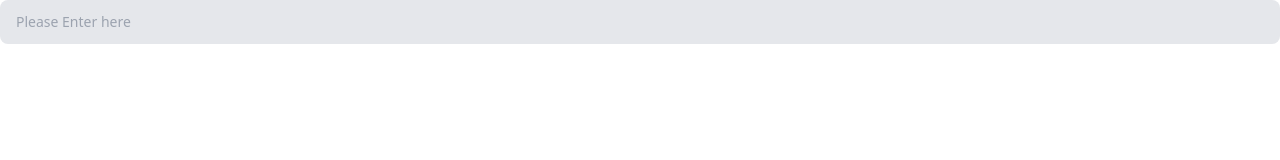
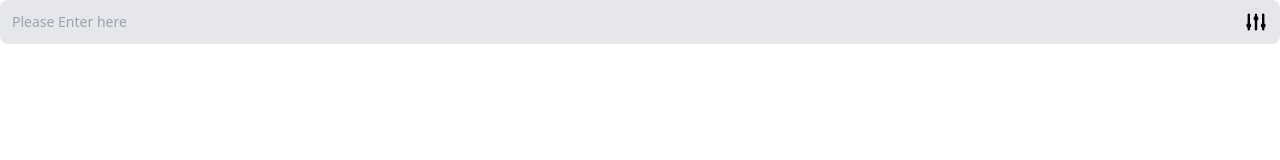
Before and after one commit to weicheng2138/vue3-input, a Vue app: page / in a window 1280 px wide. Shown: the top 160 px of the page. Built offline with nearby package versions, Linux system fonts and the light colour scheme.

Commit message:
feat(basic): add slot into basic with modal

```diff
--- a/package.json
+++ b/package.json
@@ -18,6 +18,7 @@
     "*": "prettier -w -u"
   },
   "dependencies": {
+    "@vueuse/core": "^8.4.2",
     "vue": "^3.2.25"
   },
   "devDependencies": {
--- a/src/App.vue
+++ b/src/App.vue
@@ -1,10 +1,26 @@
 <script setup lang="ts">
   import { ref } from 'vue'
   import BasicInput from './components/BasicInput.vue'
+  import Modal from './components/Modal.vue'
+  import AdjustIconButton from './components/buttons/AdjustIconButton.vue'
   const form = ref('')
+  const isOpen = ref(false)
 </script>
 
 <template>
-  <BasicInput v-model="form" placeholder="Please Enter here" type="password" />
-  <h1>{{ form }}</h1>
+  <div class="">
+    <BasicInput v-model="form" placeholder="Please Enter here" type="password">
+      <AdjustIconButton @click="isOpen = true" @keyup.esc="isOpen = false" />
+    </BasicInput>
+
+    <h1>{{ form }}</h1>
+    <Teleport to="body">
+      <Modal
+        v-if="isOpen"
+        tabindex="0"
+        @close="isOpen = false"
+        @keyup.esc="isOpen = false"
+      />
+    </Teleport>
+  </div>
 </template>
--- a/src/components/BasicInput.vue
+++ b/src/components/BasicInput.vue
@@ -1,5 +1,6 @@
 <script setup lang="ts">
   import { ref, watch } from 'vue'
+
   interface Props {
     modelValue?: string | number | null
     placeholder: string
@@ -12,17 +13,19 @@
     type: 'text',
     disabled: false,
   })
-  // const emits = defineEmits(['update:modelValue'])
   const emit = defineEmits<{
     (e: 'update:modelValue', modelValue: string): void
   }>()
 
+  /**
+   * Clear modelValue
+   */
   const clearInput = () => {
     isEmpty.value = true
     emit('update:modelValue', '')
   }
   const toggleShowPassword = ref(false)
-  const isEmpty = ref<boolean>(true)
+  const isEmpty = ref(true)
   watch(
     () => props.modelValue,
     (value) => {
@@ -37,15 +40,20 @@
 <template>
   <div class="relative">
     <input
-      class="w-full appearance-none rounded-lg bg-gray-200 py-3 pl-4 text-sm"
+      class="w-full appearance-none rounded-lg bg-gray-200 p-3 text-sm"
       :value="modelValue"
-      :type="!toggleShowPassword ? props.type : 'text'"
+      :type="!toggleShowPassword ? type : 'text'"
       :placeholder="placeholder"
       :disabled="disabled"
       @input="$emit('update:modelValue', ($event.target as HTMLInputElement).value)"
     />
+    <section class="absolute inset-y-0 right-3 flex justify-end gap-2">
+      <span class="flex items-center">
+        <slot></slot>
+      </span>
+      <!-- Input Clear Icon -->
       <span
-      class="absolute inset-y-0 right-0 flex items-center pr-3 text-sm leading-5"
+        class="flex items-center text-sm leading-5"
         :class="isEmpty || type === 'password' ? 'hidden' : ''"
         @click="clearInput"
       >
@@ -64,9 +72,10 @@
           />
         </svg>
       </span>
+      <!-- Password Toggle Icon -->
       <span
-      class="absolute inset-y-0 right-0 flex items-center pr-3 text-sm leading-5"
-      :class="isEmpty || props.type !== 'password' ? ' hidden' : ''"
+        class="flex items-center text-sm leading-5"
+        :class="isEmpty || type !== 'password' ? ' hidden' : ''"
       >
         <svg
           xmlns="http://www.w3.org/2000/svg"
@@ -112,5 +121,6 @@
           />
         </svg>
       </span>
+    </section>
   </div>
 </template>
--- /dev/null
+++ b/src/components/Modal.vue
@@ -0,0 +1,17 @@
+<script setup lang="ts">
+  defineEmits(['close'])
+</script>
+
+<template>
+  <div
+    class="absolute inset-0 flex items-center justify-center bg-white/30 backdrop-blur-sm"
+  >
+    <div class="rounded-md bg-slate-300 p-2">
+      <section class="border-b border-slate-200">HEADER</section>
+      <section>CONTENT</section>
+      <section class="flex justify-between">
+        <button @click="$emit('close')">Close</button>
+      </section>
+    </div>
+  </div>
+</template>
--- /dev/null
+++ b/src/components/buttons/AdjustIconButton.vue
@@ -0,0 +1,14 @@
+<template>
+  <button>
+    <svg
+      xmlns="http://www.w3.org/2000/svg"
+      class="h-6 w-6"
+      viewBox="0 0 20 20"
+      fill="currentColor"
+    >
+      <path
+        d="M5 4a1 1 0 00-2 0v7.268a2 2 0 000 3.464V16a1 1 0 102 0v-1.268a2 2 0 000-3.464V4zM11 4a1 1 0 10-2 0v1.268a2 2 0 000 3.464V16a1 1 0 102 0V8.732a2 2 0 000-3.464V4zM16 3a1 1 0 011 1v7.268a2 2 0 010 3.464V16a1 1 0 11-2 0v-1.268a2 2 0 010-3.464V4a1 1 0 011-1z"
+      />
+    </svg>
+  </button>
+</template>
```
Also changed, not shown: src/components/DropdownInput.vue (added), 1 other file (tests, documents, lock files or other folders). Lines whose indentation alone changed are shown as unchanged.
